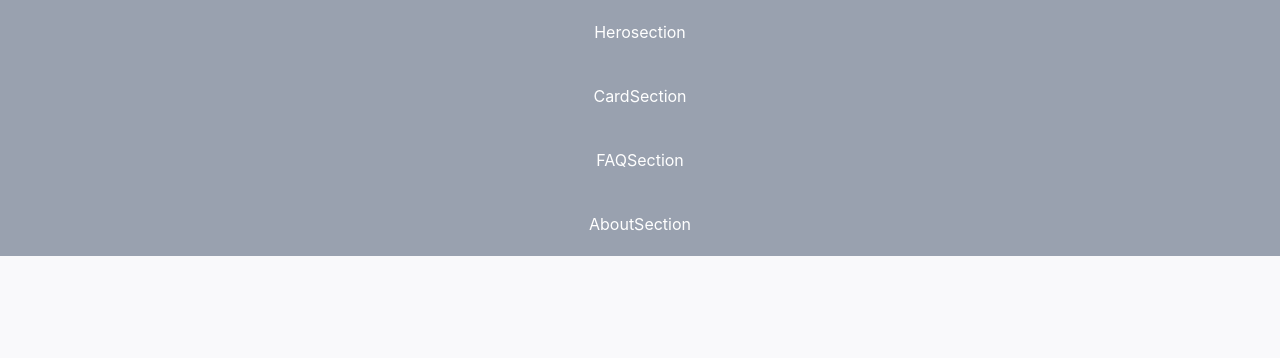
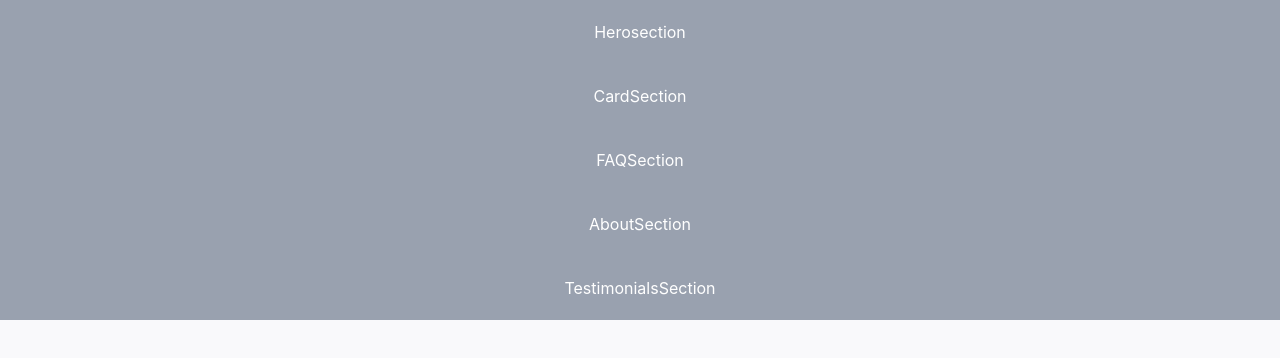
Before and after one commit to eslam-mohamedl/learn-github, a Next.js app: page / in a window 1280 px wide. Shown: the top 358 px of the page. Built offline with nearby package versions, Linux system fonts and the light colour scheme.

Commit message:
add testimonials section

```diff
--- a/src/app/page.tsx
+++ b/src/app/page.tsx
@@ -2,6 +2,7 @@ import Herosection from "@/components/organisms/Herosection";
 import CardSection from "@/components/organisms/CardSection";
 import FAQSection from "@/components/organisms/FAQSection";
 import AboutSection from "@/components/organisms/AboutSection";
+import TestimonialsSection from "@/components/organisms/TestimonialsSection";
 
 export default function page() {
   return (
@@ -13,6 +14,7 @@ export default function page() {
 
       <AboutSection />
 
+      <TestimonialsSection />
     </div>
   );
 }
```
Also changed, not shown: src/components/organisms/TestimonialsSection.tsx (line endings or trailing spaces).
